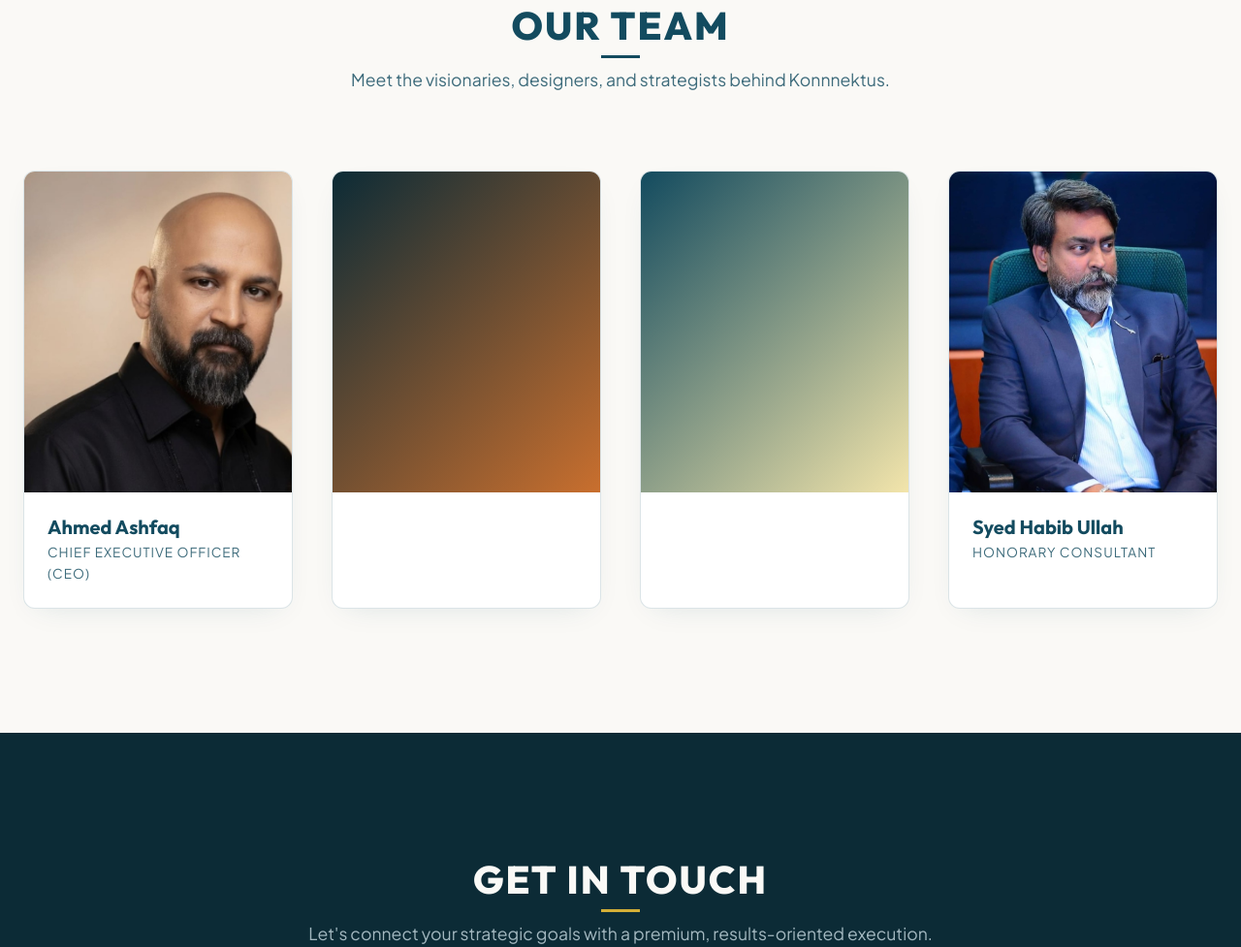
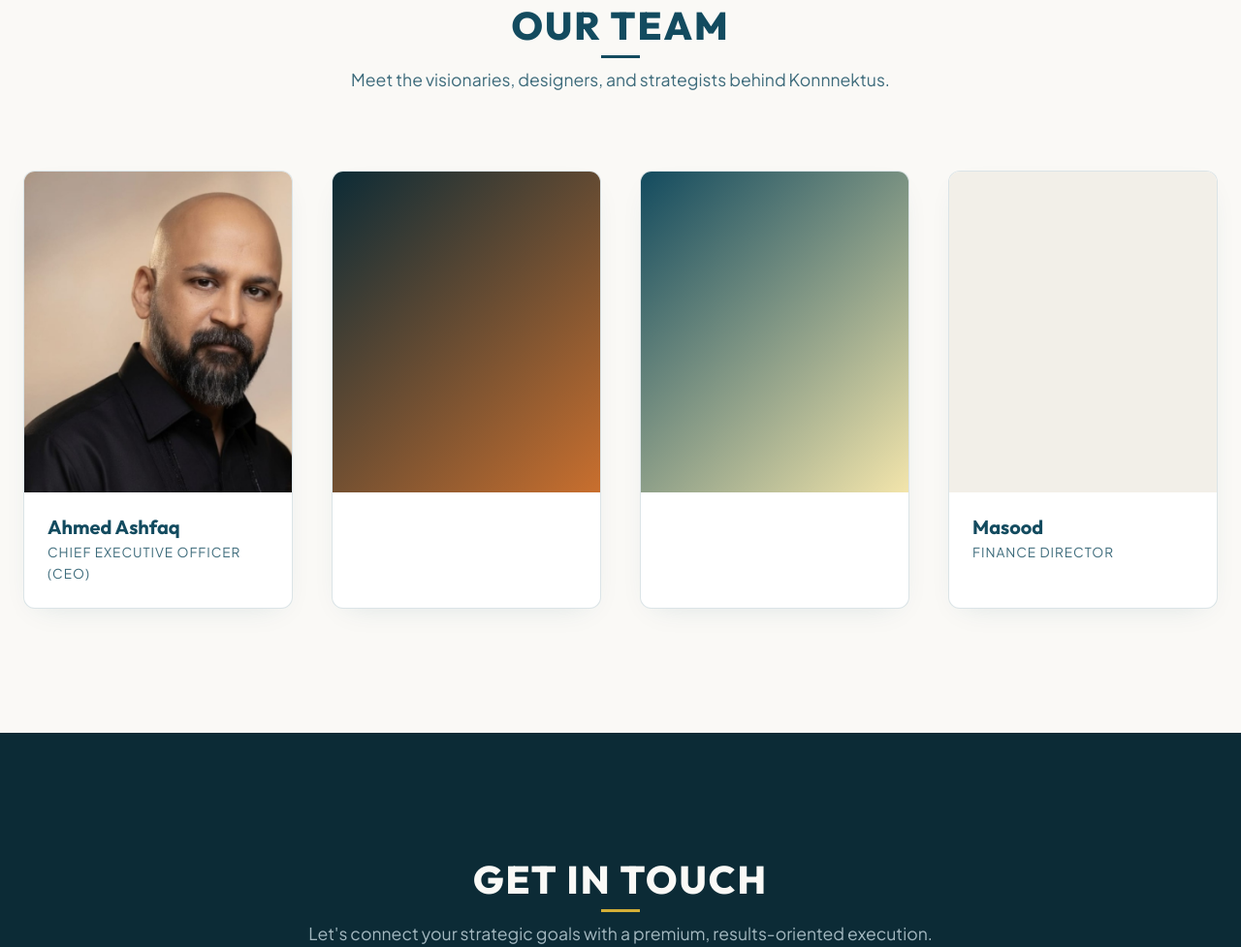
Before and after one commit to khwajasuhaibahmed/konnnektus, a website: page index.html in a window 1280 px wide. Shown: the part 4996-5973 px from the top of the page at 97% size. Drawn offline with Linux system fonts and the light colour scheme.

Commit message:
Update website

```diff
--- a/index.html
+++ b/index.html
@@ -415,7 +415,7 @@
                     <!-- Team 4 -->
                     <div class="team-card">
                         <div class="team-image-container">
-                            <img src="assets/syed-habib-ullah.jpg" alt="Syed Habib Ullah" class="team-placeholder-img">
+                            <!-- <img src="assets/syed-habib-ullah.jpg" alt="Syed Habib Ullah" class="team-placeholder-img"> -->
                             <div class="team-overlay">
                                 <p class="team-bio">Syed Habib Ullah serves as the Honorary Consultant at Konnnektus Pvt. Ltd. A seasoned public policy expert with over 20 years of experience, he is a Director at the Ministry of Youth Affairs & Sports, Government of Sindh. Throughout his career, he has played a key role in policy development, strategic planning, and governance, providing valuable guidance on public sector initiatives. His expertise and advisory leadership strengthen Konnnektus' commitment to delivering impactful public relations and strategic communication solutions</p>
                                 <div class="team-socials">
@@ -426,8 +426,8 @@
                             </div>
                         </div>
                         <div class="team-info">
-                            <h3 class="team-name">Syed Habib Ullah</h3>
-                            <p class="team-role">Honorary Consultant</p>
+                            <h3 class="team-name">Masood</h3>
+                            <p class="team-role">Finance Director</p>
                         </div>
                     </div>
                 </div>
```
